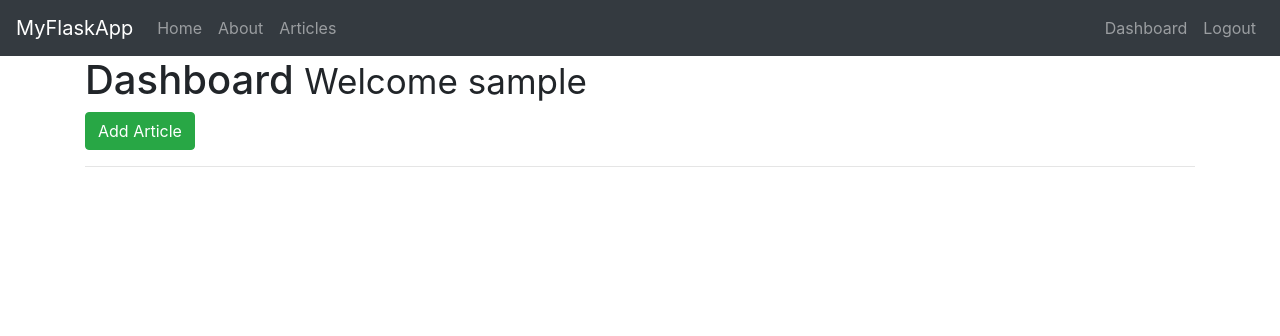
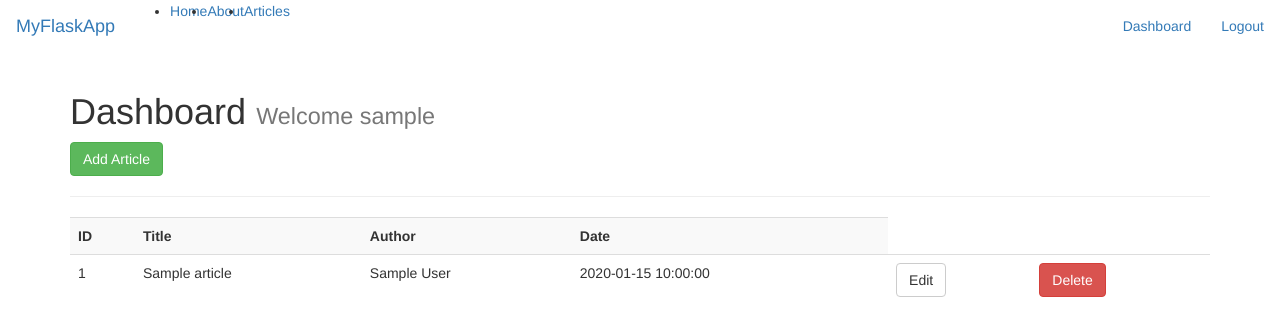
Before and after one commit to ZachLynch123/miscellaneous-scripts, a Flask app: page /dashboard in a window 1280 px wide. Shown: the top 336 px of the page. Run offline with Flask 2, Linux system fonts and the light colour scheme; the visitor is signed in with stand-in values (Sample User, id 1); tables that the repository leaves empty or names only in its code hold one stand-in row (values such as "Sample post"); some libraries are stand-ins or nearby versions.

Commit message:
Added articles to dashboard

```diff
--- a/flask_project/app.py
+++ b/flask_project/app.py
@@ -172,7 +172,7 @@ def add_article():
 
         #Execute
 
-        cur.execute("INSERT INTO articles(title, body,author) VALUES(%s, %s, %S)", (title, body, session['username']))
+        cur.execute("INSERT INTO articles(title, body,author) VALUES(%s, %s, %s)", (title, body, session['username']))
 
         # Commit to DB
 
@@ -192,7 +192,22 @@ def add_article():
 @app.route('/dashboard')
 @is_logged_in
 def dashboard():
-    return render_template('dashboard.html')
+
+    # Create cursor
+    cur = mysql.connection.cursor()
+    msg = 'No Articles Found'
+    # Get articles
+    result = cur.execute("SELECT * FROM articles")
+
+    articles = cur.fetchall()
+
+    if result > 0:
+       return render_template('dashboard.html', articles=articles)
+    else:
+        return render_template('dashboard.html', msg=msg)
+
+    # Close connection
+    cur.close()
 
 
 if __name__ =='__main__':
--- a/flask_project/templates/add_article.html
+++ b/flask_project/templates/add_article.html
@@ -8,7 +8,7 @@
             {{render_field(form.title, class="form-control")}}
         </div>
         <div class="form-group">
-            {{ render_field(form.body, class="form-control")}}
+            {{ render_field(form.body, class="form-control", id="editor")}}
         </div>
         <p><input class="btn btn-primary" type="submit" value="Submit"></p>
     </form>
--- a/flask_project/templates/dashboard.html
+++ b/flask_project/templates/dashboard.html
@@ -4,4 +4,22 @@
     <h1>Dashboard <small>Welcome {{session.username}}</small></h1>
 <a class="btn btn-success" href="/add_article">Add Article</a>
 <hr>
+<table class="table table-striped">
+    <tr>
+        <th>ID</th>
+        <th>Title</th>
+        <th>Author</th>
+        <th>Date</th>
+    </tr>
+    {% for article in articles %}
+        <tr>
+            <td>{{article.id}}</td>
+            <td>{{article.title}}</td>
+            <td>{{article.author}}</td>
+            <td>{{article.date}}</td>
+            <td><a href="edit_article/{{article.id}}" class="btn btn-default pullright">Edit</a></td>
+            <td><a href="" class="btn btn-danger pullright">Delete</a></td>
+        </tr>
+    {% endfor %}
+</table>
 {% endblock %}
--- a/flask_project/templates/layout.html
+++ b/flask_project/templates/layout.html
@@ -14,11 +14,10 @@
     </div>
 
 
-    <script src="https://getbootstrap.com/dist/js/bootstrap.min.js">
-
-
-
-
-</script>
+    <script src="https://getbootstrap.com/dist/js/bootstrap.min.js"></script>
+    <script src="//cdn.ckeditor.com/4.7.3/standard/ckeditor.js"></script>
+    <script type="text/javascript">
+        CKEDITOR.replace('editor')
+    </script>
 </body>
 </html>
```
